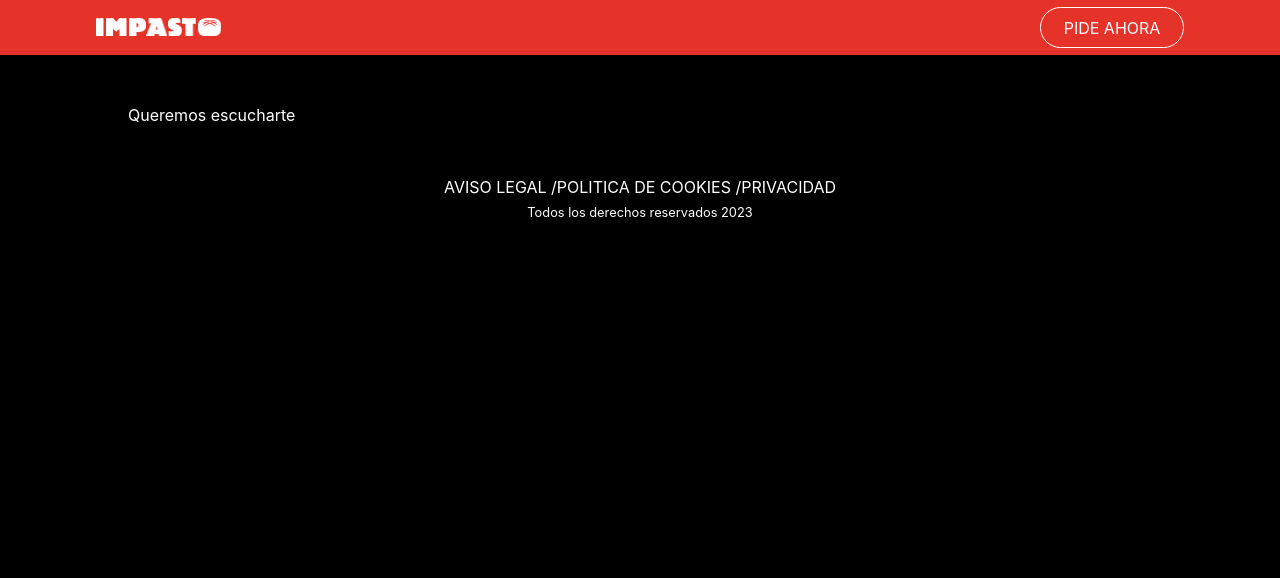
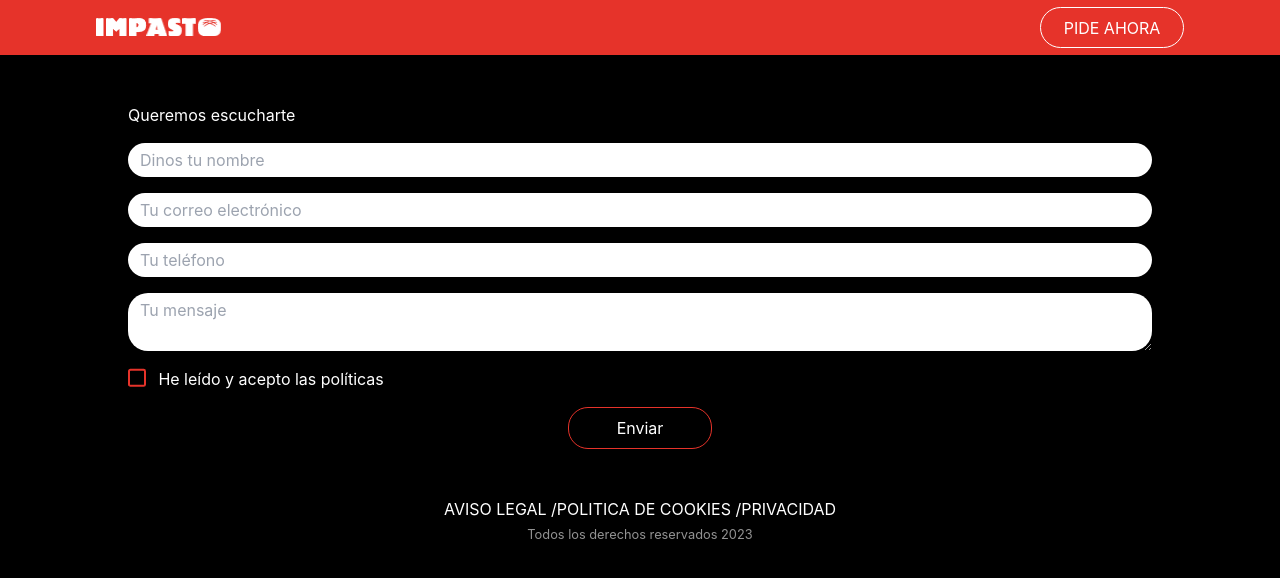
Before and after one commit to osquelsantisteban/landing_hamburguesera, a React (Create React App) app: page / in a window 1280 px wide. Shown: the top 578 px of the page. Built offline with nearby package versions, Linux system fonts and the light colour scheme.

Commit message:
Actualizacion form

```diff
--- a/src/App.js
+++ b/src/App.js
@@ -2,7 +2,7 @@
 import './App.css';
 import Header from './components/Header/Header';
 import Footer from './components/Footer';
-import ContactForm from './components/ContactForm';
+import ContactForm from './components/ContactForm/ContactForm';
 
 function App() {
   return (
--- a/src/components/ContactForm.jsx
+++ /dev/null
@@ -1,12 +0,0 @@
-import React from 'react';
-
-function ContactForm() {
-    return (
-        <form className='flex flex-col'>
-            <h2>Queremos escucharte</h2>
-
-        </form>
-     );
-}
-
-export default ContactForm;
--- /dev/null
+++ b/src/components/ContactForm/ContactForm.jsx
@@ -0,0 +1,86 @@
+import React, { useState } from 'react';
+import FormStyle from './ContactForm.module.css'
+
+function ContactForm() {
+
+    const [form, setForm] = useState({})
+    const handleFormChange = (e) => {
+        setForm({
+            ...form,
+            // destructuracion para crear una variable con el valor como php con $$
+            [e.target.name]: e.target.value
+        })
+        // console.log(form)
+    }
+
+    const handleFormChecked = (e) => {
+        setForm({
+            ...form,
+            // destructuracion para crear una variable con el valor como php con $$
+            [e.target.name]: e.target.checked
+        })
+
+    }
+
+    const updCheckbox = () => {
+        setForm({
+            ...form,
+            term: !form.term
+        })
+        // console.log(form)
+    }
+
+    const formSubmit = (e) => {
+        e.preventDefault()
+        console.log(form)
+    }
+
+    return (
+        <form className='flex flex-col gap-4'
+        onSubmit={formSubmit}>
+            <h2>Queremos escucharte</h2>
+
+            <input type="text"
+            name="name"
+            className={FormStyle.inputs}
+            value={form.name}
+            placeholder="Dinos tu nombre"
+            onChange={handleFormChange}/>
+
+            <input type="email"
+            name="email"
+            className={FormStyle.inputs}
+            placeholder='Tu correo electrónico'
+            value={form.email}
+            onChange={handleFormChange}/>
+
+            <input type="text"
+            name="phone"
+            className={FormStyle.inputs}
+            placeholder='Tu teléfono'
+            value={form.phone}
+            onChange={handleFormChange}/>
+
+            <textarea name="mg"
+            className={FormStyle.inputs}
+            placeholder='Tu mensaje'
+            value={form.msg}
+            onChange={handleFormChange}/>
+
+            <div className='relative flex gap-3 items-center'>
+                <input type="checkbox" id='term'
+                className={FormStyle.customCheckbox}
+                name="term"
+                onChange={handleFormChecked} />
+                { form.term && <span onClick={updCheckbox}></span> }
+                <label htmlFor="term">He leído y acepto las políticas</label>
+            </div>
+
+            <input type="submit"
+            className={FormStyle.buttons}
+            value='Enviar' />
+        </form>
+     );
+}
+
+export default ContactForm;
--- /dev/null
+++ b/src/components/ContactForm/ContactForm.module.css
@@ -0,0 +1,41 @@
+:root {
+    --red: #e6332a;
+    --radius: 20px;
+}
+
+.inputs {
+    border-radius: var(--radius);
+    padding: 5px 12px;
+    color: black;
+}
+
+.buttons {
+    background-color: transparent;
+    border-radius: var(--radius);
+    border: 1px solid var(--red);
+    margin: auto;
+    padding: .50em 3em;
+}
+
+.customCheckbox {
+    appearance: none;
+    background-color: #000;
+    margin: 0;
+    font: inherit;
+    color: currentColor;
+    width: 1.15em;
+    height: 1.15em;
+    border: 0.15em solid var(--red);
+    border-radius: 0.15em;
+    transform: translateY(-0.075em);
+
+}
+.customCheckbox + span {
+    position: absolute;
+    width: 1.5em;
+    height: 1.5em;
+    background-color: rgb(243, 240, 240);
+    clip-path: polygon(9.73% 47.21%, 0px 65%, 50% 100%, 100% 16%, 82.14% 6.41%, 44.07% 73.75%);
+    top: -6px;
+    left: -2px;
+}
--- a/src/components/Footer.jsx
+++ b/src/components/Footer.jsx
@@ -8,7 +8,7 @@ function Footer() {
                 <a>POLITICA DE COOKIES</a> /
                 <a>PRIVACIDAD</a>
             </h2>
-            <small>Todos los derechos reservados 2023 </small>
+            <small className='text-[#939393]'>Todos los derechos reservados 2023 </small>
         </footer>
     );
 }
```
